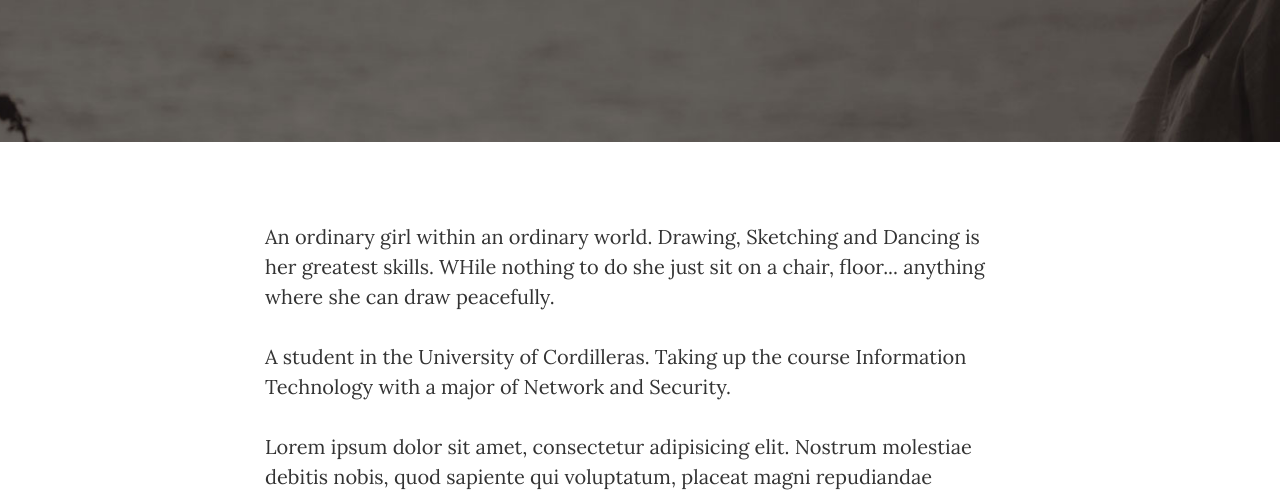
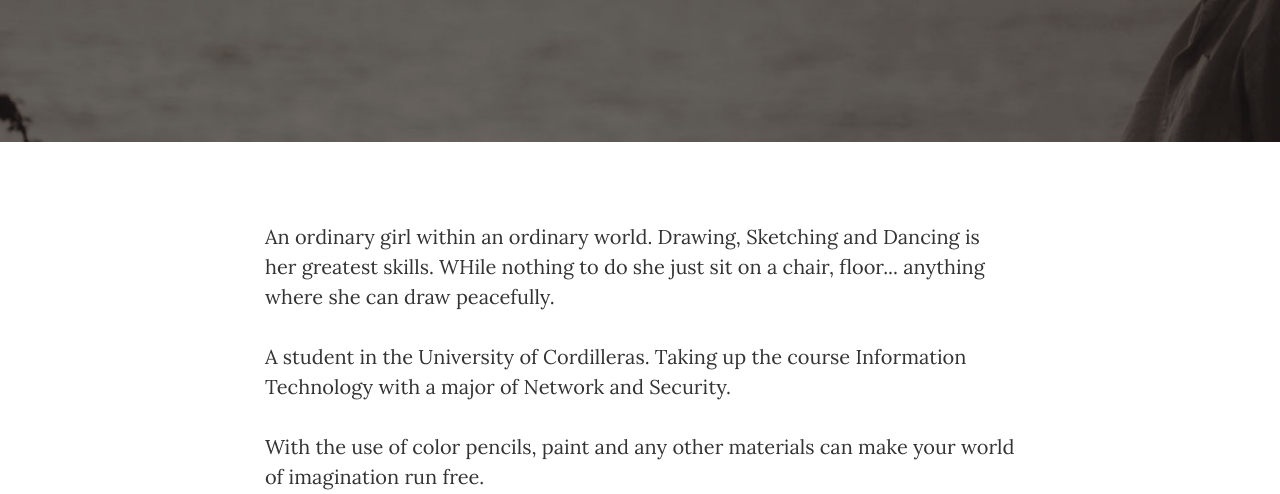
Before and after one commit to daphnetuliao/Blog.github.io, a website: page about.html in a window 1280 px wide. Shown: the part 306-800 px from the top of the page. Drawn offline with nearby package versions, Linux system fonts and the light colour scheme.

Commit message:
Update about.html

```diff
--- a/about.html
+++ b/about.html
@@ -89,7 +89,7 @@
             <div class="col-lg-8 col-lg-offset-2 col-md-10 col-md-offset-1">
                 <p>An ordinary girl within an ordinary world. Drawing, Sketching and Dancing is her greatest skills. WHile nothing to do she just sit on a chair, floor... anything where she can draw peacefully.</p>
                 <p>A student in the University of Cordilleras. Taking up the course Information Technology with a major of Network and Security.</p>
-                <p>Lorem ipsum dolor sit amet, consectetur adipisicing elit. Nostrum molestiae debitis nobis, quod sapiente qui voluptatum, placeat magni repudiandae accusantium fugit quas labore non rerum possimus, corrupti enim modi! Et.</p>
+                <p>With the use of color pencils, paint and any other materials can make your world of imagination run free.</p>
             </div>
         </div>
     </div>
```
